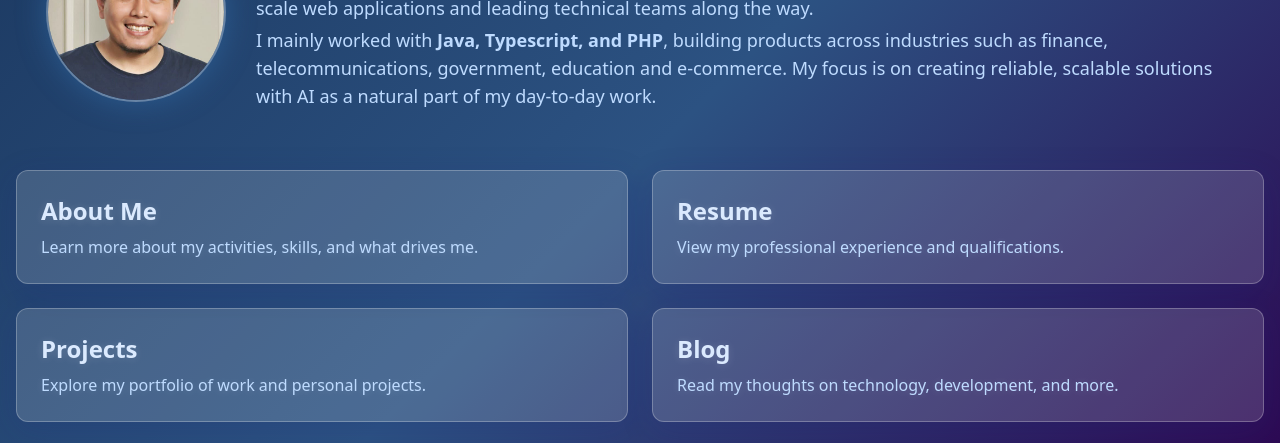
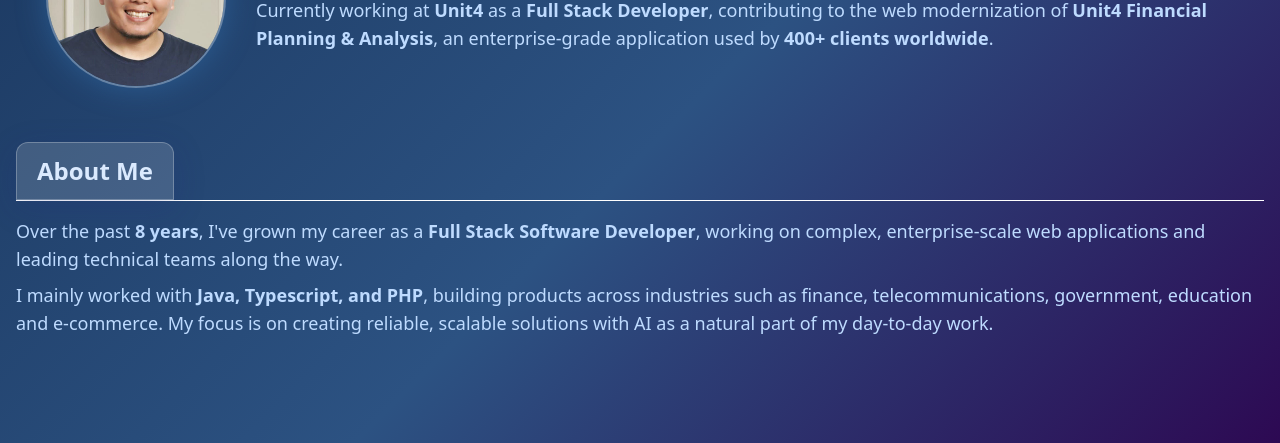
Before and after one commit to dzakibuchori/dzakibuchori.github.io, an Astro site: page / in a window 1280 px wide. Shown: the part 242-685 px from the top of the page. Built offline with nearby package versions, Linux system fonts and the light colour scheme; Astro itself is replaced by a stand-in of ours.

Commit message:
refactor: tidy up about me

```diff
--- a/src/layouts/Layout.astro
+++ b/src/layouts/Layout.astro
@@ -25,7 +25,11 @@
     <header id="site-header" class="fixed w-full z-50">
       <nav class="container mx-auto px-4 py-4 m-4">
         <div class="flex justify-between items-center">
-          <a href="/" aria-label="Dzaki Buchori Logo" class="flex items-center text-blue-100 hover:text-white transition-colors">
+          <a
+            href="/"
+            aria-label="Dzaki Buchori Logo"
+            class="flex items-center text-blue-100 hover:text-white transition-colors"
+          >
             <svg
               xmlns="http://www.w3.org/2000/svg"
               viewBox="0 0 109.21659 109.21661"
@@ -34,17 +38,21 @@
               aria-hidden="true"
               focusable="false"
             >
-              <path d="M 54.608555,1.9883854e-6 7.3805569e-7,54.608042 54.608035,109.2166 109.21658,54.608042 66.608335,11.999792 V 1.1988385e-5 Z m 0,15.7515000116146 v 77.71206 C 41.654613,80.512862 28.702164,67.560412 15.751497,54.606492 28.578175,41.777852 41.405063,28.947172 54.235965,16.124092 Z m 11.99978,11.99875 c 8.9525,8.95164 17.9053,17.90304 26.85625,26.85624 -8.95099,8.95365 -17.90373,17.90567 -26.85625,26.85779 z" />
+              <path
+                d="M 54.608555,1.9883854e-6 7.3805569e-7,54.608042 54.608035,109.2166 109.21658,54.608042 66.608335,11.999792 V 1.1988385e-5 Z m 0,15.7515000116146 v 77.71206 C 41.654613,80.512862 28.702164,67.560412 15.751497,54.606492 28.578175,41.777852 41.405063,28.947172 54.235965,16.124092 Z m 11.99978,11.99875 c 8.9525,8.95164 17.9053,17.90304 26.85625,26.85624 -8.95099,8.95365 -17.90373,17.90567 -26.85625,26.85779 z"
+              ></path>
             </svg>
           </a>
           <div class="hidden md:flex space-x-6">
             <a href="/" class="text-blue-100 hover:text-white transition-colors"
               >Home</a
             >
+            <!-- TODO: will reveal once about me content is ready
             <a
               href="/about"
-              class="text-blue-100 hover:text-white transition-colors">About</a
-            >
+              class="text-blue-100 hover:text-white transition-colors"
+              >About Me</a
+            > -->
             <a
               href="/resume"
               class="text-blue-100 hover:text-white transition-colors">Resume</a
@@ -105,11 +113,12 @@
             class="text-blue-100 hover:text-white transition-colors py-3 border-b border-white/10"
             >Home</a
           >
-          <a
+          <!-- TODO: will reveal once about me content is ready
+            <a
             href="/about"
             class="text-blue-100 hover:text-white transition-colors py-3 border-b border-white/10"
-            >About</a
-          >
+            >About Me</a
+          > -->
           <a
             href="/resume"
             class="text-blue-100 hover:text-white transition-colors py-3 border-b border-white/10"
--- a/src/pages/index.astro
+++ b/src/pages/index.astro
@@ -16,7 +16,6 @@
         class="w-28 h-28 sm:w-36 sm:h-36 lg:w-44 lg:h-44 rounded-full ring-2 ring-white/30 shadow-[0_0_32px_rgba(66,153,225,0.35)] object-cover object-top hover:scale-105 transition-transform duration-300"
       />
     </div>
-
     <!-- Text Content -->
     <div class="flex-1 text-center sm:text-left">
       <h1 class="text-4xl font-bold mb-4 text-blue-100">
@@ -25,65 +24,46 @@
       </h1>
       <div class="text-lg text-blue-200">
         <p class="mb-1">
+          Currently working at <strong>Unit4</strong> as a <strong
+            >Full Stack Developer</strong
+          >, contributing to the web modernization of <strong
+            >Unit4 Financial Planning & Analysis</strong
+          >, an enterprise‑grade application used by <strong
+            >400+ clients worldwide</strong
+          >.
+        </p>
+      </div>
+    </div>
+  </section>
+
+  <section id="about-me" class="container mb-8">
+    <div class="glass-tab">
+      <h2
+        class="text-2xl font-semibold mb-2 text-blue-100 group-hover:text-white transition-colors"
+      >
+        About Me
+      </h2>
+    </div>
+    <hr />
+    <!-- Text Content -->
+    <div class="flex-1 mt-4">
+      <div class="text-lg text-blue-200">
+        <p class="mb-2">
           Over the past <strong>{years} years</strong>, I've grown my career as
           a <strong>Full Stack Software Developer</strong>, working on complex,
           enterprise-scale web applications and leading technical teams along
           the way.
         </p>
-        <p class="mb-1">
+        <p class="mb-2">
           I mainly worked with <strong>Java, Typescript, and PHP</strong>,
           building products across industries such as finance,
           telecommunications, government, education and e-commerce. My focus is
           on creating reliable, scalable solutions with AI as a natural part of
           my day-to-day work.
         </p>
+        <!-- TODO: will reveal once about me content is ready
+        <a href="/about" class="underline">More about me...</a> -->
       </div>
     </div>
   </section>
-
-  <div class="grid grid-cols-1 md:grid-cols-2 gap-6">
-    <a href="/about" class="glass-card group">
-      <h2
-        class="text-2xl font-semibold mb-2 text-blue-100 group-hover:text-white transition-colors"
-      >
-        About Me
-      </h2>
-      <p class="text-blue-200">
-        Learn more about my activities, skills, and what drives me.
-      </p>
-    </a>
-
-    <a href="/resume" class="glass-card group">
-      <h2
-        class="text-2xl font-semibold mb-2 text-blue-100 group-hover:text-white transition-colors"
-      >
-        Resume
-      </h2>
-      <p class="text-blue-200">
-        View my professional experience and qualifications.
-      </p>
-    </a>
-
-    <a href="/projects" class="glass-card group">
-      <h2
-        class="text-2xl font-semibold mb-2 text-blue-100 group-hover:text-white transition-colors"
-      >
-        Projects
-      </h2>
-      <p class="text-blue-200">
-        Explore my portfolio of work and personal projects.
-      </p>
-    </a>
-
-    <a href="/blog" class="glass-card group">
-      <h2
-        class="text-2xl font-semibold mb-2 text-blue-100 group-hover:text-white transition-colors"
-      >
-        Blog
-      </h2>
-      <p class="text-blue-200">
-        Read my thoughts on technology, development, and more.
-      </p>
-    </a>
-  </div>
 </Layout>
--- a/src/styles/global.css
+++ b/src/styles/global.css
@@ -29,8 +29,12 @@
   box-shadow: 0 8px 32px 0 rgba(31, 38, 135, 0.18);
 }
 
+@utility w-fit-content {
+  width: fit-content;
+}
+
 header::before {
-  content: '';
+  content: "";
   position: absolute;
   inset: 0;
   z-index: -1;
@@ -43,6 +47,10 @@
 
 header.glass-header::before {
   opacity: 1;
+}
+
+.glass-tab {
+  @apply glass rounded-t-xl px-5 pb-1 pt-3 transition-all w-fit-content duration-300 hover:shadow-lg;
 }
 
 .glass-card {
```
